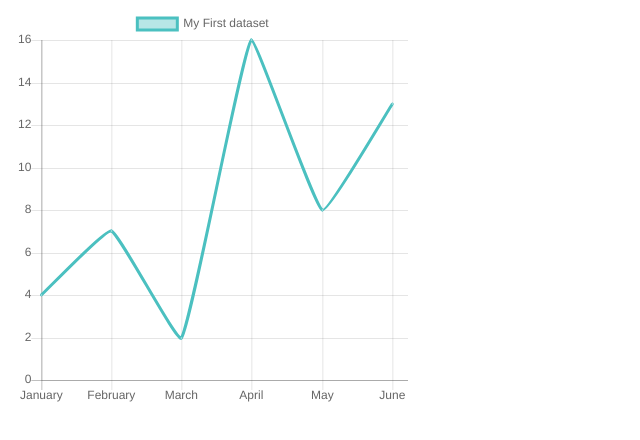
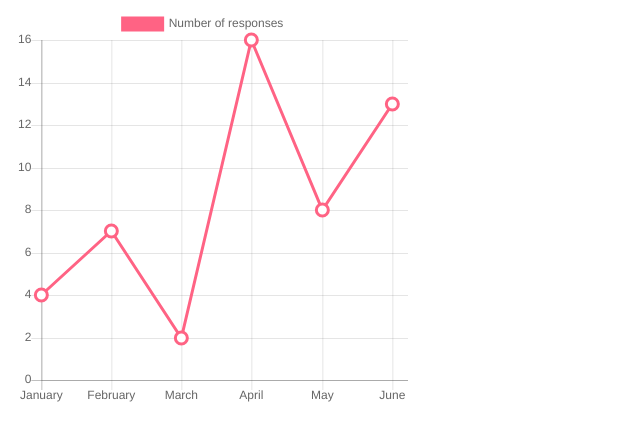
Before and after one commit to futurice/london-pulse, a website: page index.html in a window 1280 px wide. Shown: the whole page, without its empty margins (0-640 px from the left). Drawn offline with Linux system fonts and the light colour scheme.

Commit message:
Basic styling tests

```diff
--- a/index.html
+++ b/index.html
@@ -14,6 +14,7 @@
 
     <script src="vendor/jquery-3.1.1.min.js"></script>
     <script src="vendor/Chart.js/Chart.js"></script>
+    <script src="js/graph-styles.js"></script>
     <script src="js/london-pulse.js"></script>
 </body>
 </html>
--- /dev/null
+++ b/js/graph-styles.js
@@ -0,0 +1,11 @@
+// Global graph styles
+
+window.chartColors = {
+    red: 'rgb(255, 99, 132)',
+    orange: 'rgb(255, 159, 64)',
+    yellow: 'rgb(255, 205, 86)',
+    green: 'rgb(75, 192, 192)',
+    blue: 'rgb(54, 162, 235)',
+    purple: 'rgb(153, 102, 255)',
+    grey: 'rgb(231,233,237)'
+};
--- a/js/london-pulse.js
+++ b/js/london-pulse.js
@@ -16,26 +16,18 @@ $(document).ready(function() {
             data: {
                 labels: labels,
                 datasets: [{
-                    label: "My First dataset",
+                    label: "Number of responses",
                     data: data2,
+                    borderWidth: 3,
+                    borderColor: chartColors.red,
+                    backgroundColor: chartColors.red,
                     fill: false,
-                    lineTension: 0.1,
-                    backgroundColor: "rgba(75,192,192,0.4)",
-                    borderColor: "rgba(75,192,192,1)",
-                    borderCapStyle: 'butt',
-                    borderDash: [],
-                    borderDashOffset: 0.0,
-                    borderJoinStyle: 'miter',
-                    pointBorderColor: "rgba(75,192,192,1)",
-                    pointBackgroundColor: "#fff",
-                    pointBorderWidth: 1,
-                    pointHoverRadius: 5,
-                    pointHoverBackgroundColor: "rgba(75,192,192,1)",
-                    pointHoverBorderColor: "rgba(220,220,220,1)",
-                    pointHoverBorderWidth: 2,
-                    pointRadius: 1,
-                    pointHitRadius: 10,
-                    spanGaps: false,
+                    cubicInterpolationMode: "monotone",
+                    lineTension: 0,
+                    pointRadius: 6,
+                    pointBorderWidth: 3,
+                    pointBackgroundColor: "#fff"
+
                 }]
             },
             options: {
```
